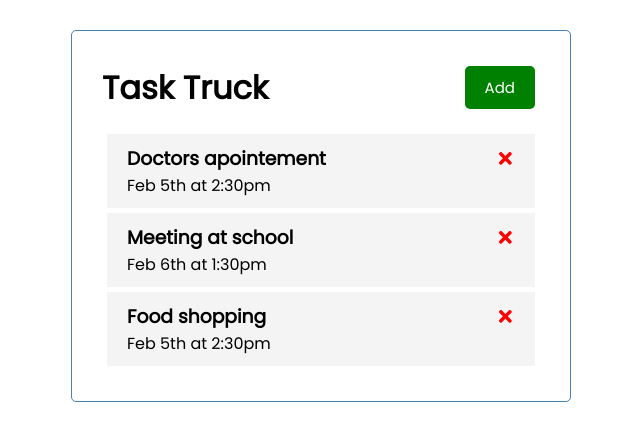
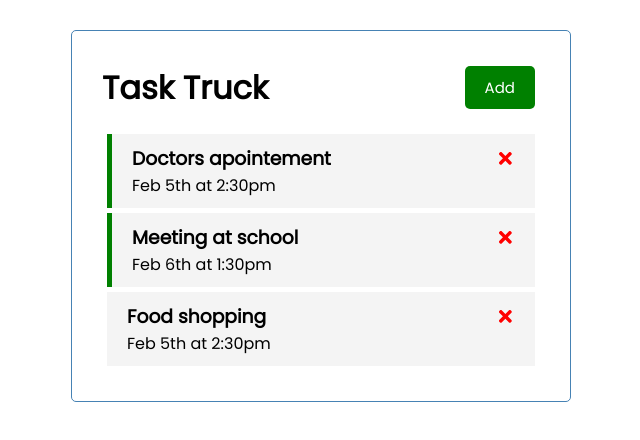
Before and after one commit to Pathymavuba/Like-and-Dislike-button, a React (Create React App) app: page / in a window 1280 px wide. Shown: the top 440 px of the page, without its empty margins (319-959 px from the left). Built offline with nearby package versions, Linux system fonts and the light colour scheme; the HTML template or start-up script is replaced by a standard one.

Commit message:
propriérés des tâches

```diff
--- a/src/App.js
+++ b/src/App.js
@@ -28,11 +28,19 @@
 const deleteTask = (id)=>{
   setTasks(tasks.filter((task)=>task.id !== id))
 }
+//Toggle Reminder
+const ToggleReminder = (id)=>{
+  setTasks(
+    tasks.map((task)=>
+    task.id === id ?{...task,reminder:!task.reminder}:task
+    )
+  )
+}
 
 return (
     <div className="container">
         <Header  />
-        {tasks.length>0?(<Tasks tasks={tasks} onDelete={deleteTask}/>):'No task to show'}
+        {tasks.length>0?(<Tasks tasks={tasks} onDelete={deleteTask} onToggle={ToggleReminder}/>):'No task to show'}
     </div>
 
   );
--- a/src/Component/Task.js
+++ b/src/Component/Task.js
@@ -1,7 +1,7 @@
 import {FaTimes} from 'react-icons/fa'
-const Task = ({task,onDelete}) => {
+const Task = ({task,onDelete,onToggle}) => {
   return (
-    <div className="task">
+    <div className={`task ${task.reminder?'reminder':''}`} onDoubleClick={()=>onToggle(task.id)}>
         <h3>
             {task.text} <FaTimes style={{color:'red',cursor:'pointer'}} onClick={()=>onDelete(task.id)} />
         </h3>
--- a/src/Component/Tasks.js
+++ b/src/Component/Tasks.js
@@ -1,10 +1,13 @@
 import Task from "./Task"
-const Tasks = ({tasks,onDelete}) => {
+const Tasks = ({tasks,onDelete,onToggle}) => {
 
   return (
     <>
       {tasks.map((task)=>(
-      <Task key={task.id}  task={task} onDelete={onDelete}/>
+      <Task key={task.id}
+      task={task}
+      onDelete={onDelete}
+      onToggle={onToggle}/>
       ))}
     </>
   )
```
